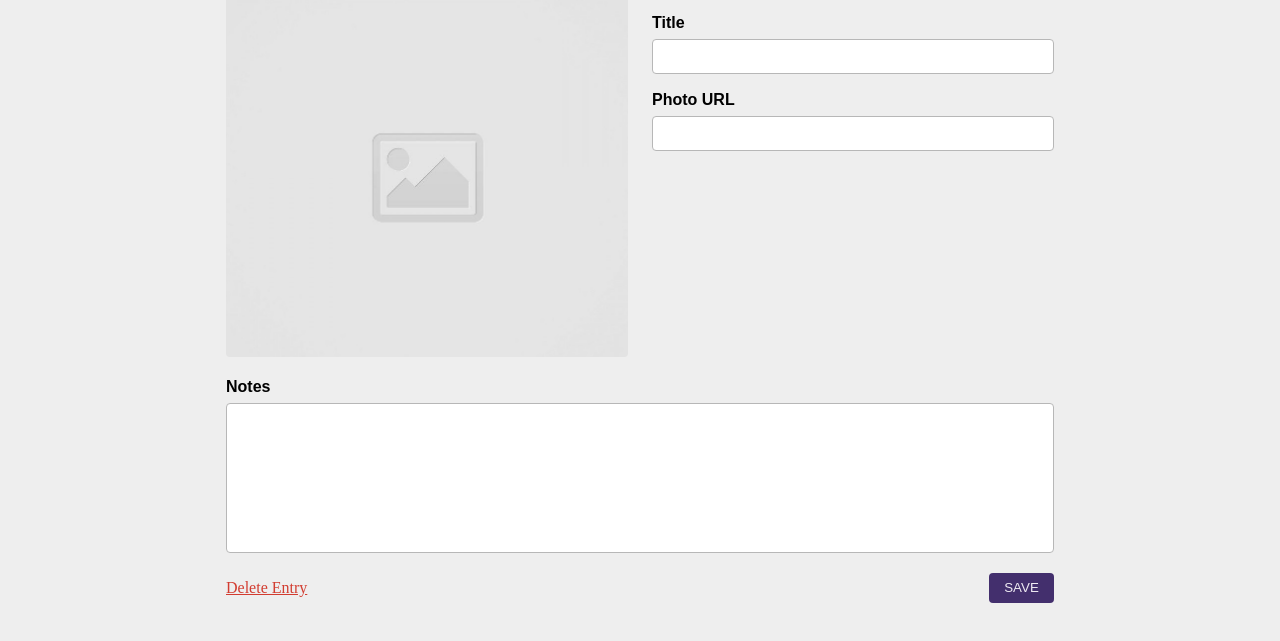
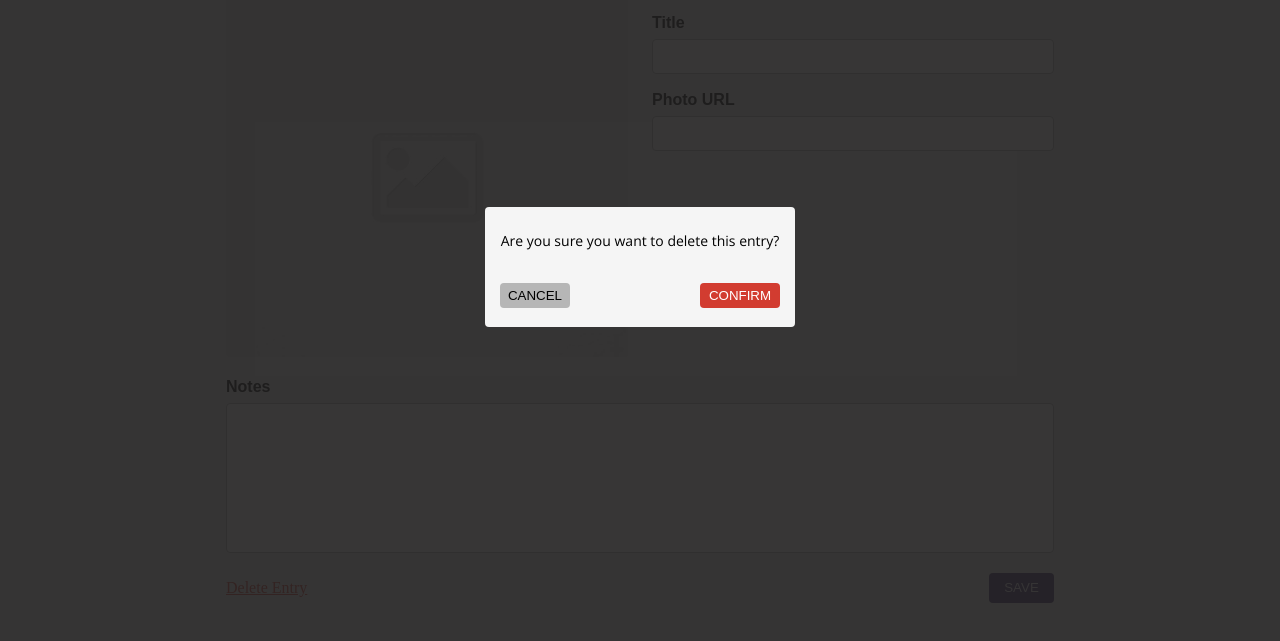
Before and after one commit to dnypham/code-journal, a website: page index.html in a window 1280 px wide. Shown: the part 133-774 px from the top of the page. Drawn offline with nearby package versions, Linux system fonts and the light colour scheme; a web font is replaced by a local one.

Commit message:
Create and style popup with two buttons cancel and confirm. #4

```diff
--- a/css/styles.css
+++ b/css/styles.css
@@ -60,6 +60,10 @@
   display: none;
 }
 
+.relative {
+  position: relative;
+}
+
 /* ----------HEADER---------- */
 .header {
   background-color: #432f6d;
@@ -117,9 +121,10 @@ body {
   justify-content: flex-end;
 }
 
-.delete-modal {
+.delete-modal-button {
   color: #d23c30;
   text-decoration: underline;
+  cursor: pointer;
 }
 
 /* ----------ENTRIES---------- */
@@ -155,6 +160,61 @@ body {
   cursor: pointer;
 }
 
+/* ----------DELETE MODAL---------- */
+
+.pop-up-container {
+  position: fixed;
+  top: 0;
+  bottom: 0;
+  left: 0;
+  right: 0;
+  display: flex;
+  justify-content: center;
+  align-items: center;
+  background-color: rgba(34, 33, 33, 0.9);
+}
+
+.pop-up {
+  display: flex;
+  background-color: whitesmoke;
+  width: 310px;
+  height: 120px;
+  border-radius: 4px;
+  border: none;
+  flex-wrap: wrap;
+  justify-content: center;
+  padding-top: 10px;
+  font-size: 14px;
+}
+
+.popup-buttons {
+  display: flex;
+  width: 300px;
+  justify-content: space-between;
+}
+
+.cancel {
+  cursor: pointer;
+  color: black;
+  background-color: #b6b6b6;
+  width: 70px;
+  height: 25px;
+  border: none;
+  border-radius: 4px;
+  margin-left: 10px;
+}
+
+.confirm {
+  cursor: pointer;
+  color: white;
+  background-color: #d23c30;
+  width: 80px;
+  height: 25px;
+  border: none;
+  border-radius: 4px;
+  margin-right: 10px;
+}
+
 /* ----------PSEUDO-CLASSES---------- */
 
 input:focus,
@@ -175,6 +235,13 @@ textarea:focus {
 }
 
 .delete-modal:hover {
-  cursor: pointer;
   color: rgb(210, 60, 48, 0.7);
 }
+
+.cancel:hover {
+  background-color: rgb(182, 182, 182, 0.9);
+}
+
+.confirm:hover {
+  background-color: rgb(210, 60, 48, 0.9);
+}
--- a/index.html
+++ b/index.html
@@ -71,7 +71,7 @@
             </div>
             <div class="column-full">
               <div class="flex-space-between">
-                <p class="delete-modal">Delete Entry</p>
+                <p class="delete-modal-button">Delete Entry</p>
                 <div class="positioning justify-right padding-top">
                   <button class="save-button button">SAVE</button>
                 </div>
@@ -98,6 +98,25 @@
         </ul>
       </div>
     </div>
+    <div class="container">
+      <div class="pop-up-container">
+        <div class="pop-up font-open">
+          <div class="row">
+            <div class="column-full">
+              <p>Are you sure you want to delete this entry?</p>
+            </div>
+          </div>
+          <div class="row">
+            <div class="column-full">
+              <div class="popup-buttons">
+                <button class="cancel">CANCEL</button>
+                <button class="confirm">CONFIRM</button>
+              </div>
+            </div>
+          </div>
+        </div>
+      </div>
+    </div>
   </main>
   <script src="js/data.js"></script>
   <script src="js/main.js"></script>
--- a/js/main.js
+++ b/js/main.js
@@ -196,5 +196,12 @@ function reset() {
   data.editing = null;
 
   $entryHeader.textContent = 'New Entry';
+}
 
-}
+// Delete button click event
+
+var $deletePopUp = document.querySelector('.delete-modal');
+
+$deletePopUp.addEventListener('click', function (event) {
+
+});
```
